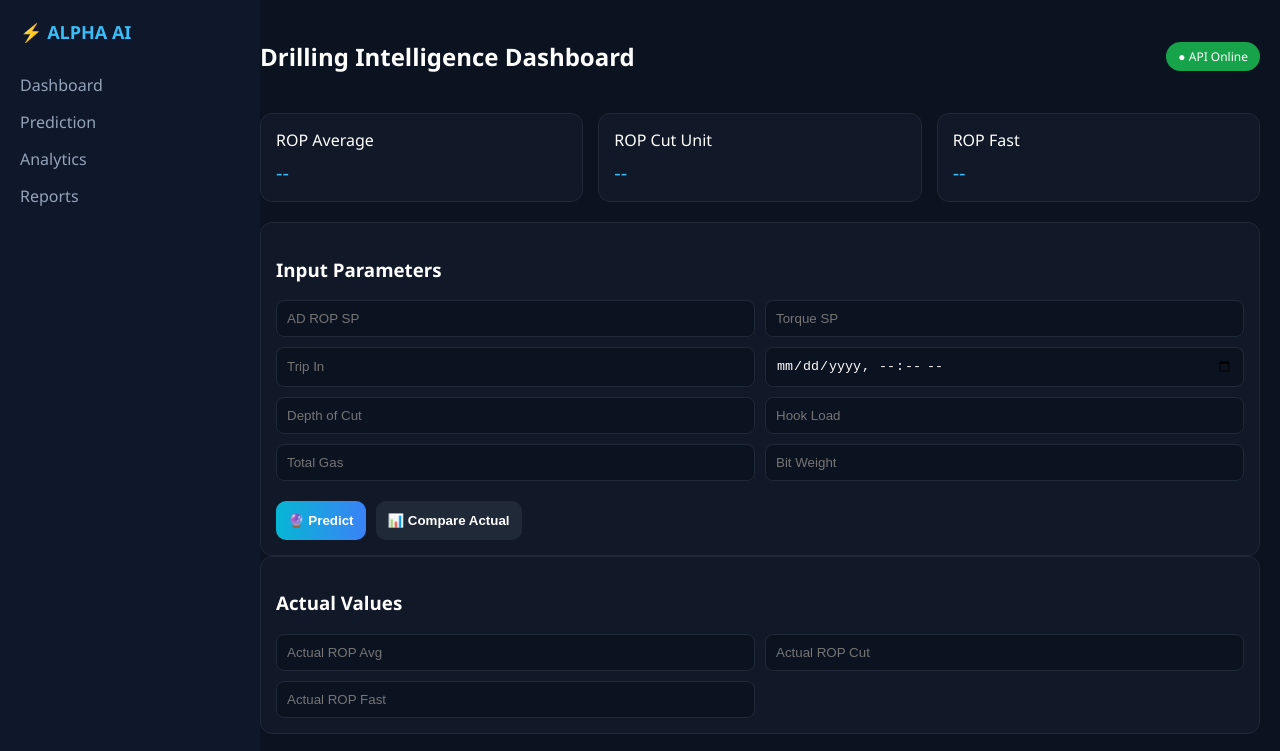
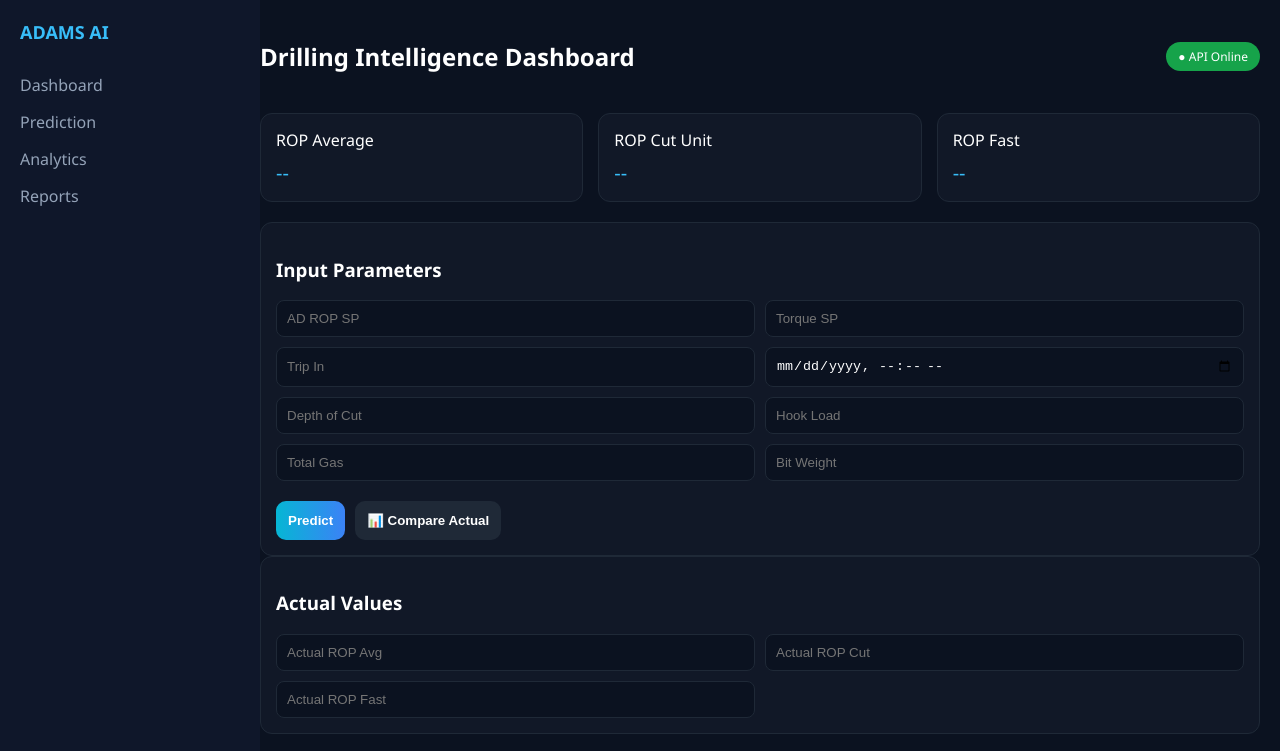
Before and after one commit to AdamsDavidEneojo/Web-Application-Drilling-Intelligence-App, a plain HTML site: page static/index.html in a window 1280 px wide. Shown: the top 751 px of the page. Drawn offline with nearby package versions, Linux system fonts and the light colour scheme.

Commit message:
final UI upgrade

```diff
--- a/static/index.html
+++ b/static/index.html
@@ -135,7 +135,7 @@
 
 <!-- SIDEBAR -->
 <div class="sidebar">
-    <div class="logo">⚡ ALPHA AI</div>
+    <div class="logo"> ADAMS AI</div>
     <div class="nav">
         <div>Dashboard</div>
         <div>Prediction</div>
@@ -187,7 +187,7 @@
 
         <!-- BUTTONS FIXED -->
         <div class="btn-row">
-            <button onclick="predict()">🔮 Predict</button>
+            <button onclick="predict()"> Predict</button>
             <button class="btn-secondary" onclick="compare()">📊 Compare Actual</button>
         </div>
     </div>
```
